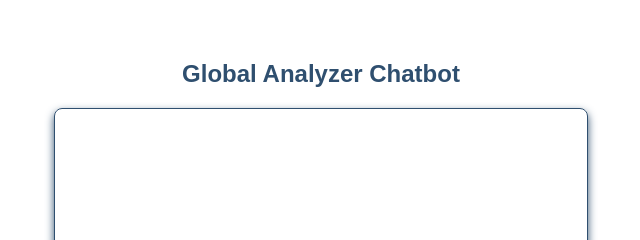
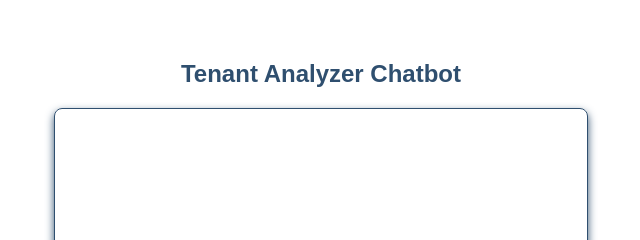
Before and after one commit to Hiral2910/h2, a plain HTML site: page index.html in a window 1280 px wide. Shown: the top 240 px of the page, 319-959 px from the left. Drawn offline with Linux system fonts and the light colour scheme.

Commit message:
Update index.html

```diff
--- a/index.html
+++ b/index.html
@@ -85,7 +85,7 @@
 </head>
 <body>
 
-  <h2>Global Analyzer Chatbot</h2>
+  <h2>Tenant Analyzer Chatbot</h2>
   <div id="chatbox"></div>
 
   <div id="userInput">
```
